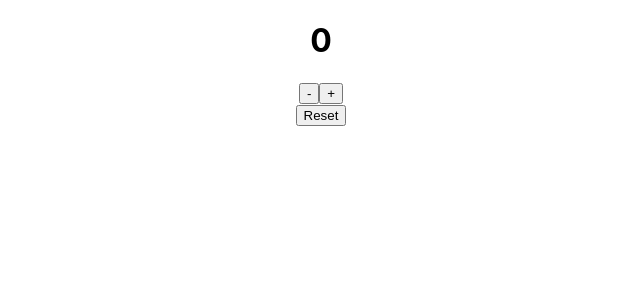
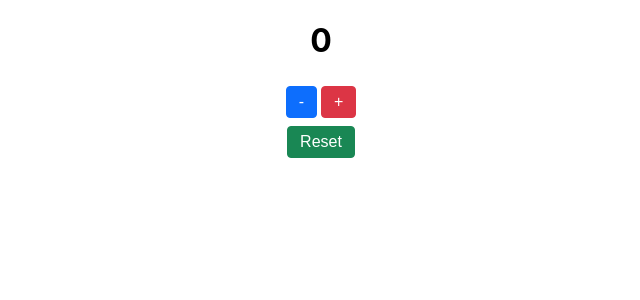
Before and after one commit to selectjun/react-counter, a React app: page / in a window 1280 px wide. Shown: the top 300 px of the page, without its empty margins (319-959 px from the left). Built offline with nearby package versions, Linux system fonts and the light colour scheme.

Commit message:
버튼 모듈화 및 스타일링.

```diff
--- a/src/App.js
+++ b/src/App.js
@@ -1,6 +1,6 @@
-import logo from './logo.svg';
+import { useReducer } from 'react';
+import Button from './components/Button';
 import './App.css';
-import { useReducer } from 'react';
 
 function reducer(state, action) {
   switch (action.type) {
@@ -34,10 +34,10 @@ function App() {
     <div className="App">
       <h1 id="count">{count}</h1>
       <div className="button-group">
-        <button onClick={onDescrease}>-</button>
-        <button onClick={onIncrease}>+</button>
+        <Button text="-" className="btn btn-primary" onClick={onDescrease} />
+        <Button text="+" className="btn btn-danger" onClick={onIncrease} />
         <br />
-        <button onClick={onReset}>Reset</button>
+        <Button text="Reset" className="btn btn-success" onClick={onReset} />
       </div>
 
     </div>
--- /dev/null
+++ b/src/components/Button/Button.jsx
@@ -0,0 +1,7 @@
+import './Button.scss';
+
+export default function Button({ text, className, style, onClick }) {
+  return (
+    <button className={className} style={style} onClick={onClick}>{text}</button>
+  );
+};
--- /dev/null
+++ b/src/components/Button/Button.scss
@@ -0,0 +1,62 @@
+button.btn {
+  margin: 4px 2px;
+  padding: 6px 12px;
+  font-size: 16px;
+  border-radius: 4px;
+
+  &.btn-primary {
+    background-color: #0d6efd;
+    border: 1px solid #0d6efd;
+    color: #fff;
+  }
+
+  &.btn-secondary {
+    background-color: #6c757d;
+    border: 1px solid #6c757d;
+    color: #fff;
+  }
+
+  &.btn-success {
+    background-color: #198754;
+    border: 1px solid #198754;
+    color: #fff;
+  }
+
+  &.btn-danger {
+    background-color: #dc3545;
+    border: 1px solid #dc3545;
+    color: #fff;
+  }
+
+  &.btn-warning {
+    background-color: #ffc107;
+    border: 1px solid #ffc107;
+    color: #000;
+  }
+
+  &.btn-info {
+    background-color: #0dcaf0;
+    border: 1px solid #0dcaf0;
+    color: #000;
+  }
+
+  &.btn-light {
+    background-color: #f8f9fa;
+    border: 1px solid #f8f9fa;
+    color: #000;
+  }
+
+  &.btn-dark {
+    background-color: #212529;
+    border: 1px solid #212529;
+    color: #fff;
+  }
+
+  &.btn-link {
+    background-color: none;
+    border: none;
+    color: #0d6efd;
+    text-decoration: underline;
+  }
+
+}
--- /dev/null
+++ b/src/components/Button/index.jsx
@@ -0,0 +1 @@
+export { default } from "./Button";
```
